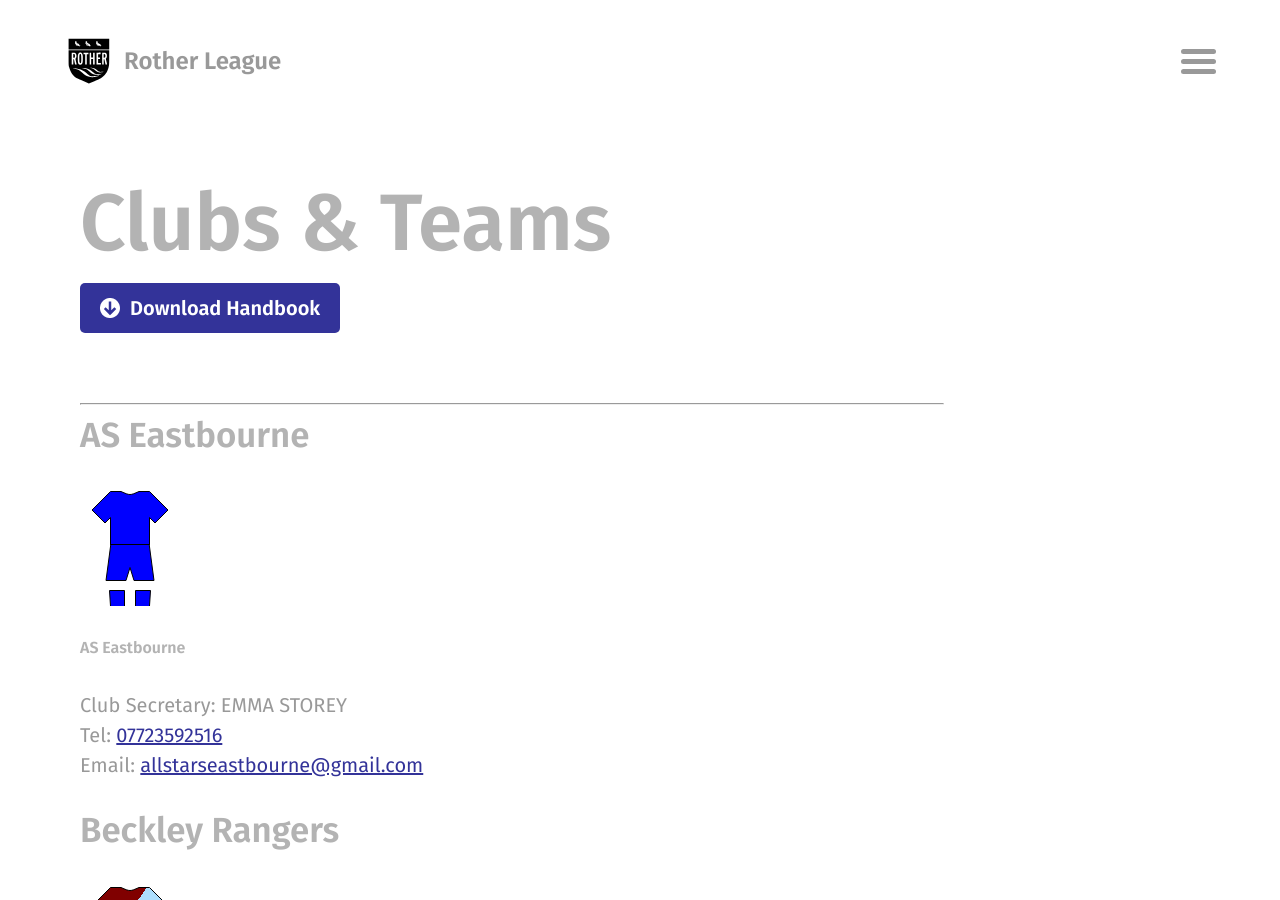
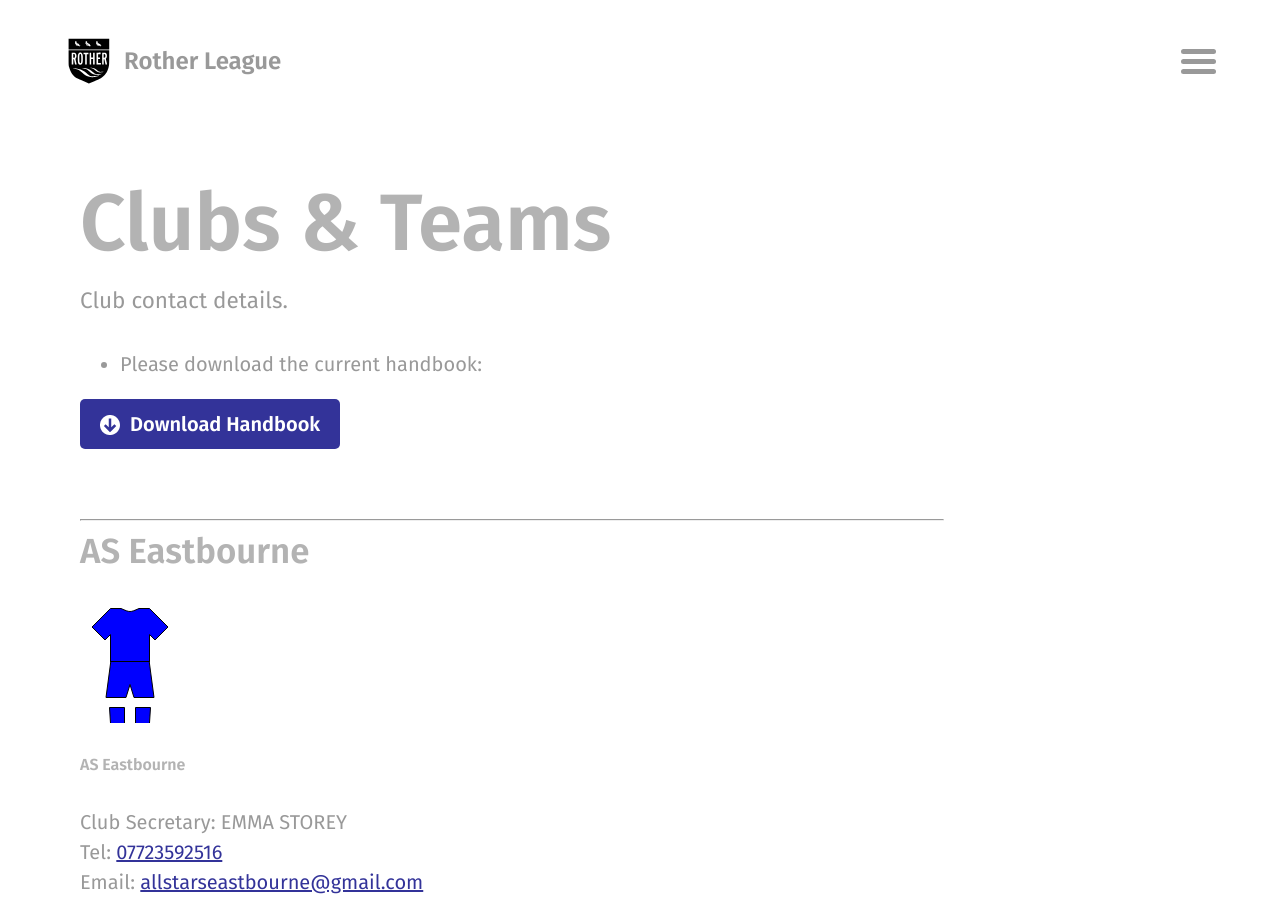
Before and after one commit to rotherleague/Rother, a Jekyll site: the page built from clubs.md, in a window 1280 px wide and 900 px high. Built offline with Jekyll 4.4.1, drawn with Linux system fonts in a browser that asks for light colours; nearby versions of some CDN libraries.

Commit message:
Update clubs.md

```diff
--- a/clubs.md
+++ b/clubs.md
@@ -1,14 +1,14 @@
 ---
 title: "Clubs & Teams"
 layout: clubs
-
-
+introduction: |
+  Club contact details.
+  - Please download the current handbook:
 
 actions:
   - label: "Download Handbook"
     icon: download
     url: "https://drive.google.com/file/d/1Lbqyu5Wij9lIGgkun2ps6UX5sr7Cxy3P/view?usp=sharing"
-
 ---
 
 <hr>
```
